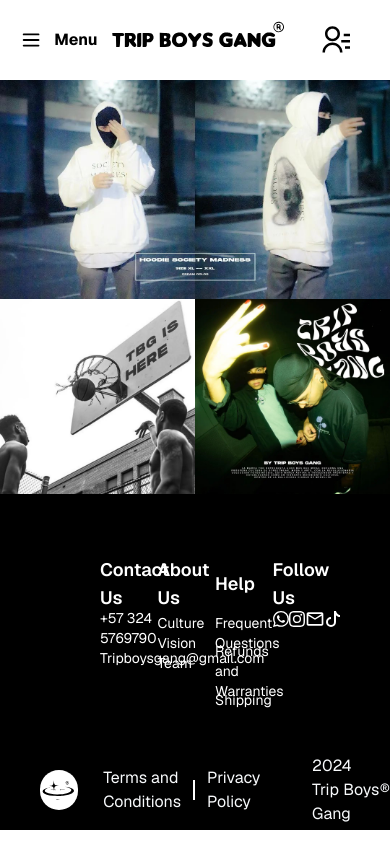
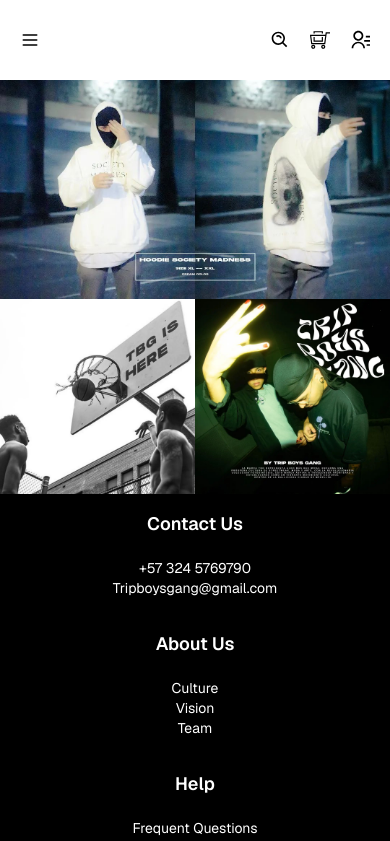
Before and after one commit to EmmanuelUdeA/TBG-Frontend, a Next.js app: page / in a window 390 px wide. Shown: the top 841 px of the page. Built offline with nearby package versions, Linux system fonts and the light colour scheme.

Commit message:
Aplicando Responsive al Navbar, Subfooter & Footer

```diff
--- a/app/components/footer.tsx
+++ b/app/components/footer.tsx
@@ -10,13 +10,13 @@ const Footer = () => {
             </section>
             <section className="flex flex-row w-3/5 h-full justify-center items-center">
                 <ul className="text-slate-50 flex flex-row justify-center items-center h-full w-full">
-                    <li className="flex flex-row justify-end items-center h-5 w-3/12 pr-3 border-solid border-r-2 border-white">Terms and Conditions</li>
-                    <li className="flex flex-row justify-start items-center h-5 w-3/12 pl-3">Privacy Policy</li>
+                    <li className="flex flex-row justify-end items-center h-5 w-3/12 pr-3 border-solid border-r-2 border-white">Conditions</li>
+                    <li className="flex flex-row justify-start items-center h-5 w-3/12 pl-3"> Policies </li>
                 </ul>
             </section>
             <section className="flex flex-row w-1/5 h-full justify-center items-center">
                 <h1 className="text-slate-50 flex flex-row justify-center items-center h-full w-full">
-                    2024 Trip Boys Gang<label>&#174;</label>
+                    TBG <label>&#174;</label>
                 </h1>
             </section>
         </footer>
--- a/app/components/navbar.tsx
+++ b/app/components/navbar.tsx
@@ -7,8 +7,9 @@ import { RiContactsLine } from "react-icons/ri";
 import LogoText from "./logoText";
 import Link from "next/link";
 
+const Navbar = ({ setViewMenu, viewMenu }) => {
 
-const Navbar = ({ setViewMenu, viewMenu }) => {
+
     const [prevScrollPos, setPrevScrollPos] = useState(0);
 
     const [visible, setVisible] = useState(true);
@@ -32,23 +33,22 @@ const Navbar = ({ setViewMenu, viewMenu }) => {
     }, [prevScrollPos]);
 
     return (
-        <nav className={`flex flex-row justify-center items-center w-screen h-20 top-0 z-10`}>
-            <section className="flex flex-row justify-start items-center w-3/12 h-full pl-5">
+        <nav className={`flex flex-row justify-between items-center w-screen h-20 top-0 z-10 px-5 md:scroll-px-5`}>
+            <section className="flex flex-row justify-start items-center w-full md:w-3/12">
                 <TbMenu2
-                    size={30} className="cursor-pointer" onClick={handleView} />
-                <label className="flex flex-row h-full justify-center items-center text-base ml-3 font-bold">Menu</label>
+                    className="flex flex-row h-5 w-5 md:h-7 md:w-7 cursor-pointer " onClick={handleView} />
+                <label className="hidden md:flex flex-row h-full justify-center items-center text-base ml-3 font-bold">Menu</label>
             </section>
-            <section className="flex flex-row justify-center items-center w-6/12 h-full">
-                {/*<Logo />*/}
+            <section className="hidden md:flex flex-row justify-center items-center w-6/12 h-full">
                 <Link href="/">
                     <LogoText />
                 </Link>
             </section>
-            <section className="flex flex-row justify-end items-center w-3/12 h-full pr-10">
-                <BiSearchAlt size={30} className="mr-5 cursor-pointer" />
-                <TfiShoppingCartFull size={30} className="mr-5 cursor-pointer" />
-                <Link href="/login">
-                    <RiContactsLine size={30} className="cursor-pointer" />
+            <section className="flex flex-row justify-end items-center w-full md:w-3/12">
+                <BiSearchAlt className="flex flex-row h-5 w-5 md:h-8 md:w-8 mr-5 cursor-pointer " />
+                <TfiShoppingCartFull className=" flex flex-row h-5 w-5 md:h-8 md:w-8 mr-5 cursor-pointer " />
+                <Link className="flex flex-row h-5 w-5 md:h-8 md:w-8 justify-center item" href="/login">
+                    <RiContactsLine className="cursor-pointer h-full w-full" />
                 </Link>
             </section>
         </nav>
--- a/app/components/subFooter.tsx
+++ b/app/components/subFooter.tsx
@@ -5,79 +5,75 @@ import { MdOutlineEmail } from "react-icons/md";
 import { BsTiktok } from "react-icons/bs";
 import Link from "next/link";
 
-
-
-
-
 const SubFooter = () => {
     return (
-        <div className="h-64 w-screen flex flex-row justify-center items-center bg-black px-20">
-            <section className="flex flex-col justify-start items-center h-full w-1/4 py-20 px-5 text-white">
-                <h1 className="text-lg mb-5 w-full h-1/5 flex flex-row justify-start items-center font-semibold">
+        <div className="h-auto md:h-64 w-screen flex flex-col md:flex-row justify-center items-center bg-black px-4 md:px-20">
+            <section className="flex flex-col justify-center md:justify-start items-center h-full w-full md:w-1/4 py-4 md:py-20 px-2 md:px-5 text-white">
+                <h1 className="text-lg mb-5 w-full h-1/5 flex flex-row justify-center md:justify-start items-center font-semibold">
                     Contact Us
                 </h1>
-                <ul className="text-sm flex flex-col justify-start items-start w-full h-4/5">
-                    <li className="w-full h-1/2 flex flex-row justify-start items-center">
+                <ul className="text-sm flex flex-col justify-center md:justify-start items-start w-full h-4/5">
+                    <li className="w-full h-1/2 flex flex-row justify-center md:justify-start items-center">
                         +57 324 5769790
                     </li>
-                    <li className="w-full h-1/2 flex flex-row justify-start items-center">
+                    <li className="w-full h-1/2 flex flex-row justify-center md:justify-start items-center">
                         Tripboysgang@gmail.com
                     </li>
                 </ul>
             </section>
-            <section className="flex flex-col justify-start items-center h-full w-1/4 py-20 px-5 text-white">
-                <h1 className="text-lg mb-5 w-full h-1/5 flex flex-row justify-start items-center font-semibold">
+            <section className="flex flex-col justify-center md:justify-start items-center h-full w-full md:w-1/4 py-4 md:py-20 px-2 md:px-5 text-white">
+                <h1 className="text-lg mb-5 w-full h-1/5 flex flex-row justify-center md:justify-start items-center font-semibold">
                     About Us
                 </h1>
-                <ul className="text-sm flex flex-col justify-start items-start w-full h-4/5 ">
-                    <li className="w-full h-1/2 flex flex-row justify-start items-center hover:text-blue-500">
+                <ul className="text-sm flex flex-col justify-center md:justify-start items-start w-full h-4/5 ">
+                    <li className="w-full h-1/2 flex flex-row justify-center md:justify-start items-center hover:text-blue-500">
                         <Link href="/aboutUs">Culture</Link>
                     </li>
-                    <li className="w-full h-1/2 flex flex-row justify-start items-center hover:text-blue-500">
+                    <li className="w-full h-1/2 flex flex-row justify-center md:justify-start items-center hover:text-blue-500">
                         <Link href="/aboutUs">Vision</Link>
                     </li>
-                    <li className="w-full h-1/2 flex flex-row justify-start items-center hover:text-blue-500">
+                    <li className="w-full h-1/2 flex flex-row justify-center md:justify-start items-center hover:text-blue-500">
                         <Link href="/aboutUs">Team</Link>
                     </li>
                 </ul>
             </section>
-            <section className="flex flex-col justify-start items-center h-full w-1/4 py-20 px-5 text-white">
-                <h1 className="text-lg mb-5 w-full h-1/5 flex flex-row justify-start items-center font-semibold">
+            <section className="flex flex-col justify-center  md:justify-start items-center h-full w-full md:w-1/4 py-4 md:py-20 px-2 md:px-5 text-white">
+                <h1 className="text-lg mb-5 w-full h-1/5 flex flex-row justify-center md:justify-start items-center font-semibold">
                     Help
                 </h1>
-                <ul className="text-sm flex flex-col justify-start items-start w-full h-4/5 ">
-                    <li className="w-full h-1/2 flex flex-row justify-start items-center hover:text-blue-500">
+                <ul className="text-sm flex flex-col justify-center md:justify-start items-start w-full h-4/5 ">
+                    <li className="w-full h-1/2 flex flex-row justify-center md:justify-start items-center hover:text-blue-500">
                         <Link href="/help">Frequent Questions</Link>
                     </li>
-                    <li className="w-full h-1/2 flex flex-row justify-start items-center hover:text-blue-500">
+                    <li className="w-full h-1/2 flex flex-row justify-center md:justify-start items-center hover:text-blue-500">
                         <Link href="/help">Refunds and Warranties</Link>
                     </li>
-                    <li className="w-full h-1/2 flex flex-row justify-start items-center hover:text-blue-500">
+                    <li className="w-full h-1/2 flex flex-row justify-center md:justify-start items-center hover:text-blue-500">
                         <Link href="/help">Shipping</Link>
                     </li>
                 </ul>
             </section>
-            <section className="flex flex-col justify-start items-center h-full w-1/4 py-20 px-5 text-white">
-                <h1 className="text-lg mb-5 w-full h-1/5 flex flex-row justify-start items-center font-semibold">
+            <section className="flex flex-col justify-center md:justify-start items-center h-full w-full md:w-1/4 py-4 md:py-20 px-2 md:px-5 text-white">
+                <h1 className="text-lg mb-5 w-full h-1/5 flex flex-row justify-center md:justify-start items-center font-semibold">
                     Follow Us
                 </h1>
-                <ul className="flex flex-row justify-start items-start w-full h-4/5 ">
-                    <li className=" w-8 h-1/5 flex flex-row justify-start items-center">
+                <ul className="flex flex-row justify-center md:justify-start items-start w-full h-4/5 ">
+                    <li className=" w-8 h-1/5 flex flex-row justify-center md:justify-start items-center">
                         <Link href="https://wa.me/573243947774" target="_blank" rel="noopener noreferrer">
                             <BsWhatsapp className="hover:text-green-500 cursor-pointer" />
                         </Link>
                     </li>
-                    <li className=" w-8 h-1/5 flex flex-row justify-start items-center">
+                    <li className=" w-8 h-1/5 flex flex-row justify-center md:justify-start items-center">
                         <Link href="https://www.instagram.com/trip_boysgang/" target="_blank" rel="noopener noreferrer">
                             <BsInstagram className="hover:text-orange-500 cursor-pointer" />
                         </Link>
                     </li>
-                    <li className=" w-8 h-1/5 flex flex-row justify-start items-center">
+                    <li className=" w-8 h-1/5 flex flex-row justify-center md:justify-start items-center">
                         <Link href="http://www.gmail.com" target="_blank" rel="noopener noreferrer" >
                             <MdOutlineEmail size={20} className="hover:text-red-500 cursor-pointer" />
                         </Link>
                     </li>
-                    <li className=" w-8 h-1/5 flex flex-row justify-start items-center">
+                    <li className=" w-8 h-1/5 flex flex-row justify-center md:justify-start items-center">
                         <Link href="https://www.tiktok.com/@trip_boysgang" target="_blank" rel="noopener noreferrer">
                             <BsTiktok className="hover:text-purple-500 cursor-pointer" />
                         </Link>
--- a/app/layout.tsx
+++ b/app/layout.tsx
@@ -6,7 +6,7 @@ import NavbarLayout from "./components/navbarLayout";
 
 export const metadata: Metadata = {
   title: "TBGSHOP",
-  description: "Generated by create next app",
+  description: "Trip boys gang shop",
 };
 
 export default function RootLayout({
```
Also changed, not shown: public/CollectionLumen/LumenSlider4.webp (renamed from public/CollectionLumen/LumenSlider4.jpg), 1 other file (tests, documents, lock files or other folders).
